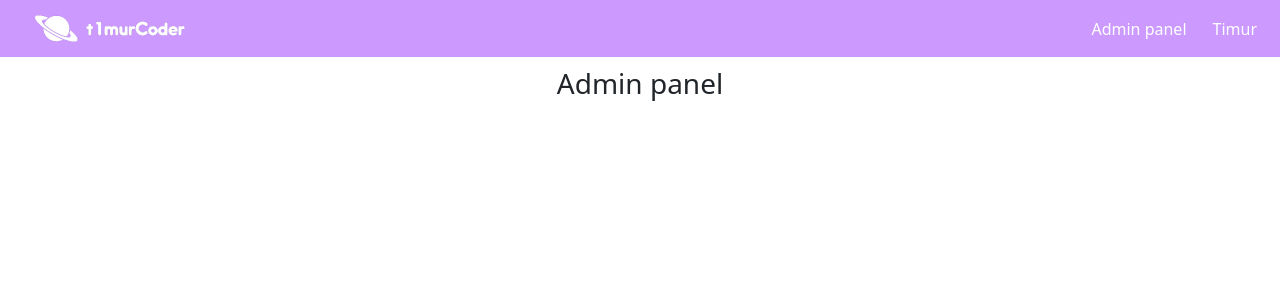
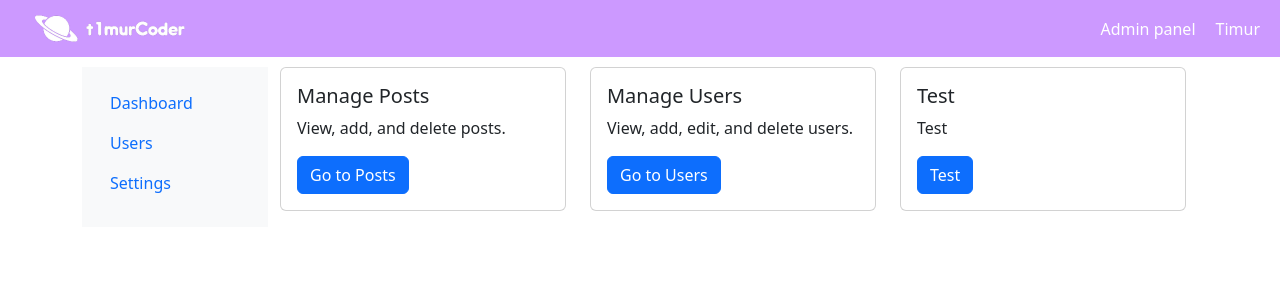
Before and after one commit to T1murCoder/my_blog_site, a Flask app: page /admin/ in a window 1280 px wide. Shown: the top 300 px of the page. Run offline with Flask 3, Linux system fonts and the light colour scheme; a user stored in the database is signed in.

Commit message:
делаю админку

```diff
--- a/static/css/style.css
+++ b/static/css/style.css
@@ -9,16 +9,11 @@
     margin-bottom: 10px;
 }
 
-.navbar * {
+#my_navbar * {
     color: white;
 }
 
-.nav-item:hover {
-    background-color: #b063fc;
-    color: white;
-}
-
-.nav-item {
+#my_navbar .nav-item {
     margin: 0 5px;
     padding: 5px;
     display: flex;
@@ -28,6 +23,12 @@
     border-radius: 10px;
     transition: all 0.3s;
 }
+
+#my_navbar .nav-item:hover {
+    background-color: #b063fc;
+    color: white;
+}
+
 
 .post-card {
     margin: 15px;
@@ -56,3 +57,7 @@
     color: white;
     background-color: #b063fc;
 }
+
+#admin-nav {
+
+}
--- a/templates/admin/admin_panel.html
+++ b/templates/admin/admin_panel.html
@@ -1,8 +1,48 @@
 {% extends "base.html" %}
 
 {% block content %}
-
-<h3 align="center">Admin panel</h3>
-
-
+<div class="container-fluid">
+    <div class="row">
+        <div class="col-md-3 col-lg-2 d-none d-md-block bg-light sidebar">
+            <div class="position-sticky pt-3">
+                <nav class="nav flex-column" id="admin-nav">
+                    <a class="nav-link active" aria-current="page" href="#">Dashboard</a>
+                    <a class="nav-link" href="#">Users</a>
+                    <a class="nav-link" href="#">Settings</a>
+                  </nav>
+            </div>
+        </div>
+        <div class="col-md-9 col-lg-10">
+            <div class="row">
+                <div class="col-md-6 col-lg-4">
+                    <div class="card mb-3">
+                        <div class="card-body">
+                            <h5 class="card-title">Manage Posts</h5>
+                            <p class="card-text">View, add, and delete posts.</p>
+                            <a href="#" class="btn btn-primary">Go to Posts</a>
+                        </div>
+                    </div>
+                </div>
+                <div class="col-md-6 col-lg-4">
+                    <div class="card mb-3">
+                        <div class="card-body">
+                            <h5 class="card-title">Manage Users</h5>
+                            <p class="card-text">View, add, edit, and delete users.</p>
+                            <a href="#" class="btn btn-primary">Go to Users</a>
+                        </div>
+                    </div>
+                </div>
+                <div class="col-md-6 col-lg-4">
+                    <div class="card mb-3">
+                        <div class="card-body">
+                            <h5 class="card-title">Test</h5>
+                            <p class="card-text">Test</p>
+                            <a href="#" class="btn btn-primary">Test</a>
+                        </div>
+                    </div>
+                </div>
+            </div>
+        </div>
+    </div>
+</div>
 {% endblock %}
--- a/templates/base.html
+++ b/templates/base.html
@@ -23,7 +23,7 @@
           data-bs-target="#navbar">
           <span class="navbar-toggler-icon"></span>
         </button>
-        <div class="collapse navbar-collapse" id="navbar">
+        <div class="collapse navbar-collapse" id="my_navbar">
           <div class="navbar-nav">
             {% if user.is_authenticated %}
               {% if user.admin %}
```
